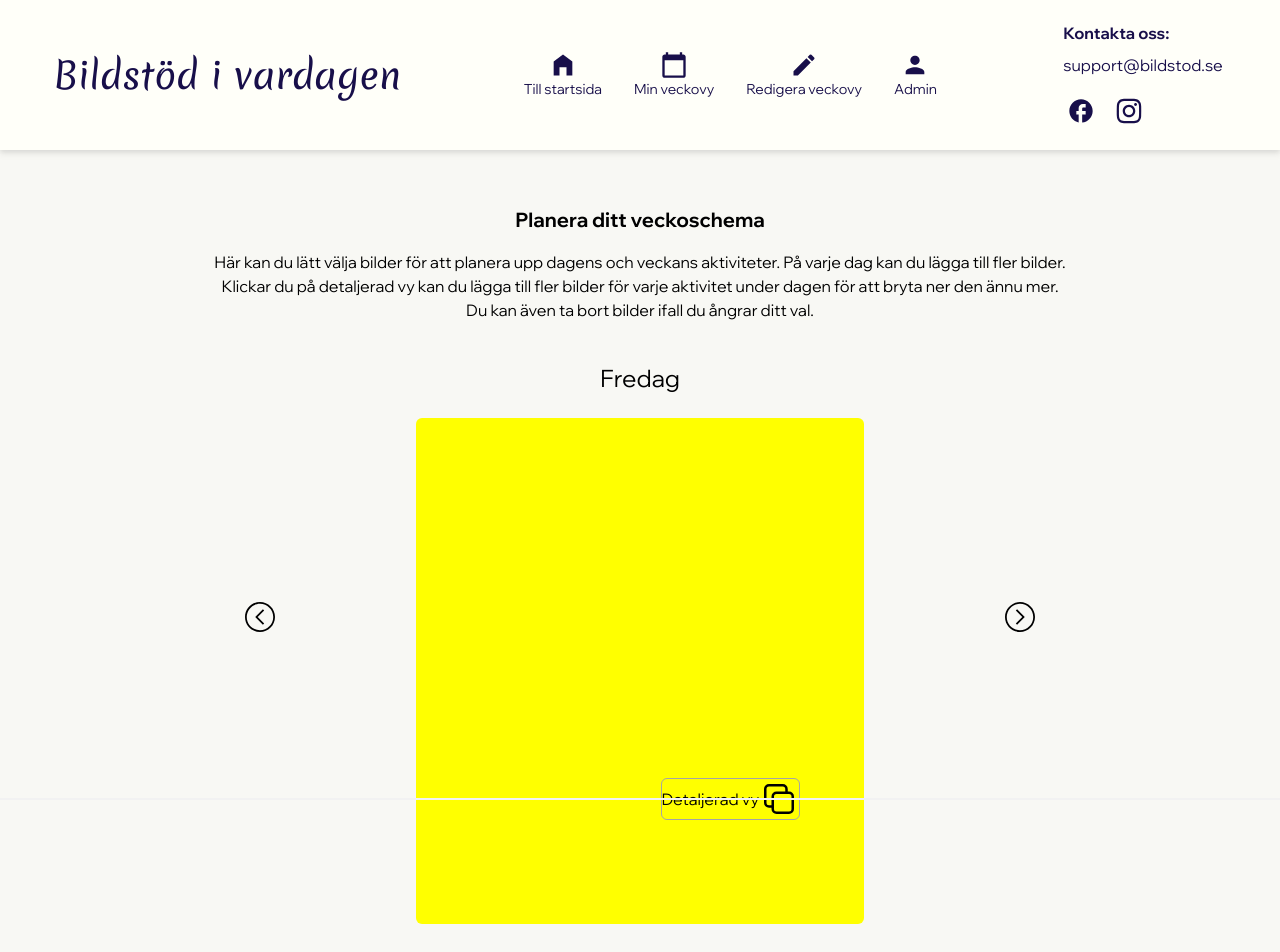
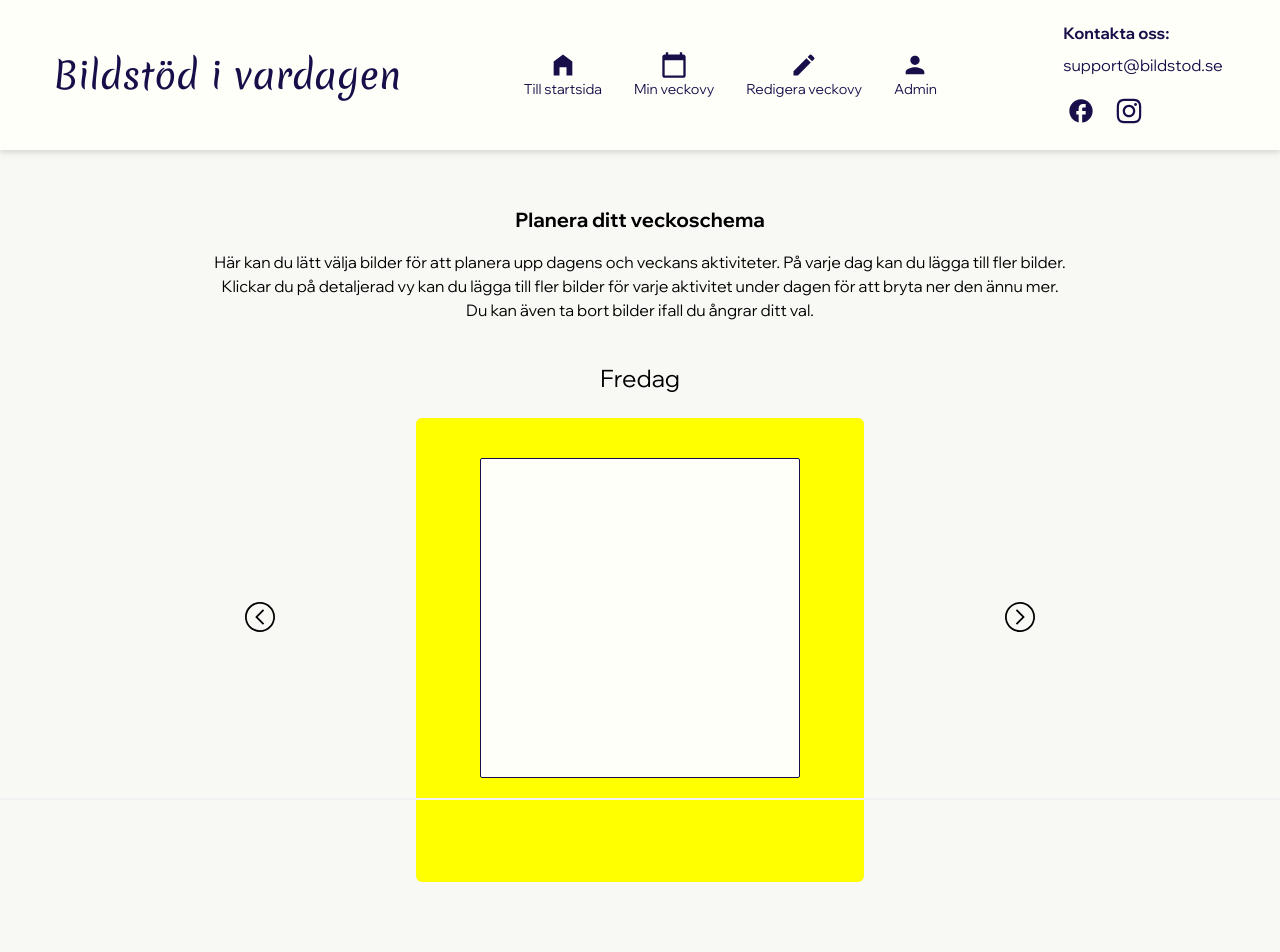
Before and after one commit to QueAnkan/graduation-project, a React (Vite) app: page /friday in a window 1280 px wide. Shown: the top 952 px of the page. Built offline with nearby package versions, Linux system fonts and the light colour scheme.

Commit message:
changed layout for main and adde dplaceholder for images in weekday views

```diff
--- a/src/components/Header.jsx
+++ b/src/components/Header.jsx
@@ -1,6 +1,6 @@
 import {MdHomeFilled, MdCalendarToday, MdEdit, MdPerson, MdFacebook} from 'react-icons/md'
 import { FaInstagram } from "react-icons/fa";
-import { useVisibilityStatus } from '../utils/VisibleButtonsProvider'
+import { useVisibilityStatus } from '../utils/VisibleElementProvider'
 
 import { NavLink } from 'react-router-dom';
 
--- a/src/components/ImageContainer.jsx
+++ b/src/components/ImageContainer.jsx
@@ -1,12 +1,11 @@
 import { RiDeleteBin6Line } from "react-icons/ri";
 import { HiOutlineSquare2Stack } from "react-icons/hi2";
 import Button from "../utils/style-generators/buttonGenerator";
-import { useVisibilityStatus } from "../utils/VisibleButtonsProvider";
+import { useVisibilityStatus } from "../utils/VisibleElementProvider";
 
 const ImageContainer = ({ images, handleImageDelete }) => {
 	const {isVisible} = useVisibilityStatus()
 
-// const  borderClass =
 
 	const handleDelete = (index) => {
 		handleImageDelete(index)
@@ -14,7 +13,7 @@ const ImageContainer = ({ images, handleImageDelete }) => {
 
 	return (
 		<>
-		<div className="grid gap-4  min-w-[230px] max-w-[230px] min-h-[230px] relative sm:min-w-72 sm:max-w-72 sm:min-h-72 md:min-w-80 md:max-w72 md:min-h-80">
+		<div className={`grid gap-16  min-w-[230px] max-w-[230px] min-h-[230px] relative sm:min-w-72 sm:max-w-72 sm:min-h-72 md:min-w-80 md:max-w72 md:min-h-80 ${images.length > 0 ? "border-0" : "border border-darkblue rounded-sm bg-white" }`}>
 			{images.map((image, index) => (
 				<div key={index} className="relative">
 					<span className="absolute right-0">
@@ -31,10 +30,7 @@ const ImageContainer = ({ images, handleImageDelete }) => {
 					<img  src={image.imageUrl} alt={image.alt} />
 					<p className="text-xl font-bold">{image.title}</p>
 					</div>
-				</div>
-			))}
-		</div>
-		<span className="self-end">
+		<span className=" absolute right-0">
 			<Button style="transparent">
 				<p>Detaljerad vy</p>
 				<p>
@@ -42,6 +38,9 @@ const ImageContainer = ({ images, handleImageDelete }) => {
 				</p>
 			</Button>
 		</span>
+				</div>
+			))}
+		</div>
 	</>
 );
 };
--- a/src/components/Navigation.jsx
+++ b/src/components/Navigation.jsx
@@ -1,5 +1,5 @@
 import {MdHomeFilled, MdCalendarToday, MdEdit, MdPerson} from 'react-icons/md'
-import { useVisibilityStatus } from '../utils/VisibleButtonsProvider'
+import { useVisibilityStatus } from '../utils/VisibleElementProvider'
 import { NavLink } from 'react-router-dom'
 
 const Navigation = () => {
--- a/src/components/WeekdayCard.jsx
+++ b/src/components/WeekdayCard.jsx
@@ -4,7 +4,7 @@ import getBgColor from "../utils/style-generators/getBackgroundColor";
 import Button from "../utils/style-generators/buttonGenerator";
 import ImageContainer from "./ImageContainer";
 import { moveToFormerDay, moveToNextDay } from "../data/routeToPath";
-import { useVisibilityStatus } from "../utils/VisibleButtonsProvider";
+import { useVisibilityStatus } from "../utils/VisibleElementProvider";
 import { useEffect, useState } from "react";
 import SearchOverlay from "./SearchOverlay";
 
--- a/src/routes/Monday.jsx
+++ b/src/routes/Monday.jsx
@@ -1,6 +1,6 @@
 
 import WeekdayCard from "../components/WeekdayCard";
-import VisibleButtonsProvider from "../utils/VisibleButtonsProvider";
+import VisibleElementProvider from "../utils/VisibleElementProvider";
 
 const Monday = () => {
 	return(
--- a/src/routes/Root.jsx
+++ b/src/routes/Root.jsx
@@ -4,21 +4,21 @@ import Footer from "../components/Footer"
 import Navigation from "../components/Navigation"
 import SearchOverlay from "../components/SearchOverlay"
 import "/src/base.css"
-import VisibleButtonsProvider from "../utils/VisibleButtonsProvider";
+import VisibleElementProvider from "../utils/VisibleElementProvider";
 
 const Root = () => {
 
 	return(
-<VisibleButtonsProvider>
+<VisibleElementProvider>
 	<div className="flex flex-col">
 		<Header/>
-		<main className="mt-[150px] mb-10  mx-auto max-w-5xl h-screen h-svh relative">
+		<main className="mt-[150px] mb-20 mx-auto max-w-5xl h-fit  relative">
 			<Outlet/>
 			<Footer/>
 		</main>
 		<Navigation/>
 	</div>
-	</VisibleButtonsProvider>
+	</VisibleElementProvider>
 	)
 }
 
--- a/src/utils/VisibleButtonsProvider.jsx
+++ /dev/null
@@ -1,22 +0,0 @@
-import { createContext, useContext, useState } from "react";
-
-const VisibleButtons = createContext({
-	isVisible: true,
-	toggleIsVisible: () => {},
-});
-
-export const useVisibilityStatus = () => useContext(VisibleButtons)
-
-const VisibleButtonsProvider = ({ children }) => {
-	const [isVisible, setIsVisible] = useState(false)
-
-	const toggleIsVisible = () => setIsVisible((isVisible) => !isVisible)
-
-	return(
-		<VisibleButtons.Provider value = {{ isVisible, toggleIsVisible}}>
-			{children}
-		</VisibleButtons.Provider>
-	)
-};
-
-export default VisibleButtonsProvider
--- /dev/null
+++ b/src/utils/VisibleElementProvider.jsx
@@ -0,0 +1,22 @@
+import { createContext, useContext, useState } from "react";
+
+const VisibleElement = createContext({
+	isVisible: true,
+	toggleIsVisible: () => {},
+});
+
+export const useVisibilityStatus = () => useContext(VisibleElement)
+
+const VisibleElementProvider = ({ children }) => {
+	const [isVisible, setIsVisible] = useState(false)
+
+	const toggleIsVisible = () => setIsVisible((isVisible) => !isVisible)
+
+	return(
+		<VisibleElement.Provider value = {{ isVisible, toggleIsVisible}}>
+			{children}
+		</VisibleElement.Provider>
+	)
+};
+
+export default VisibleElementProvider
```
